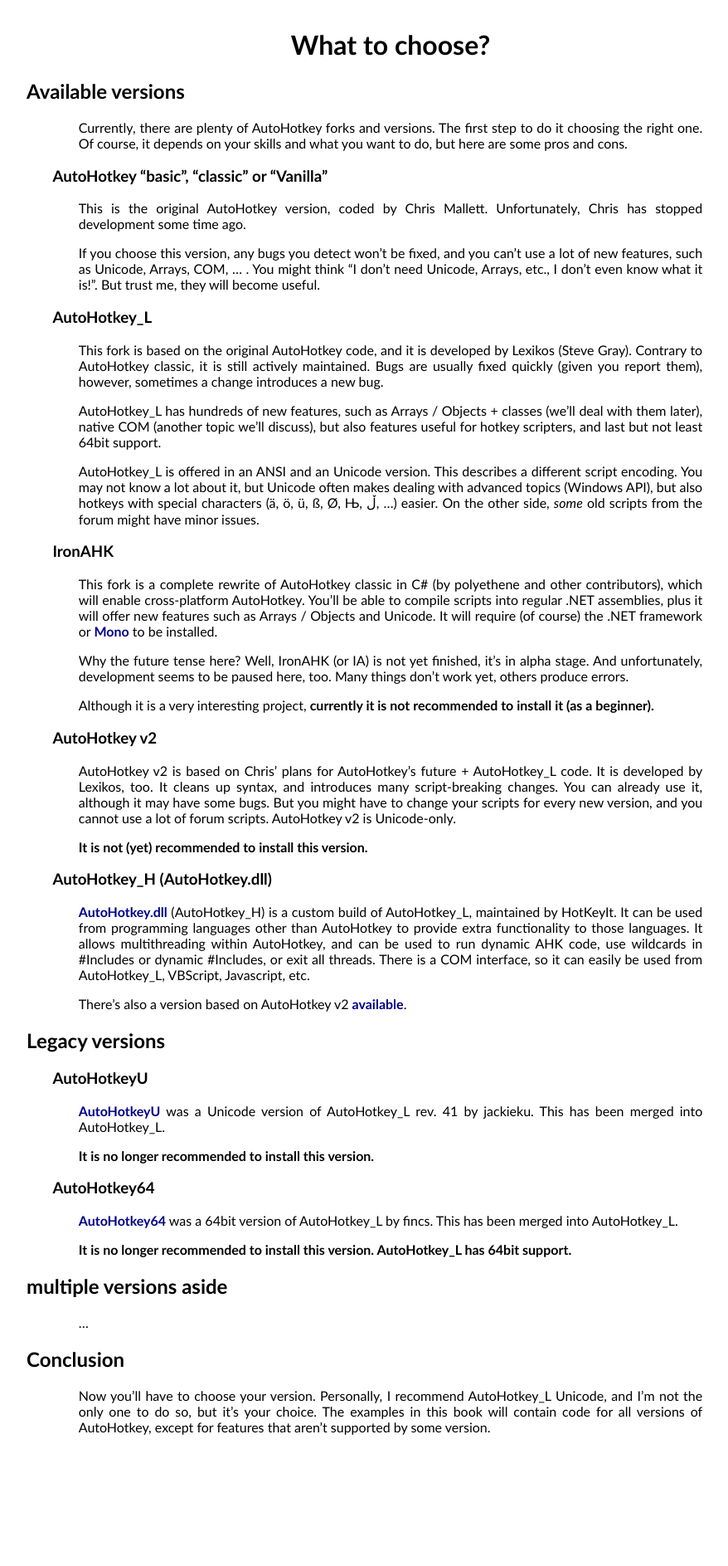
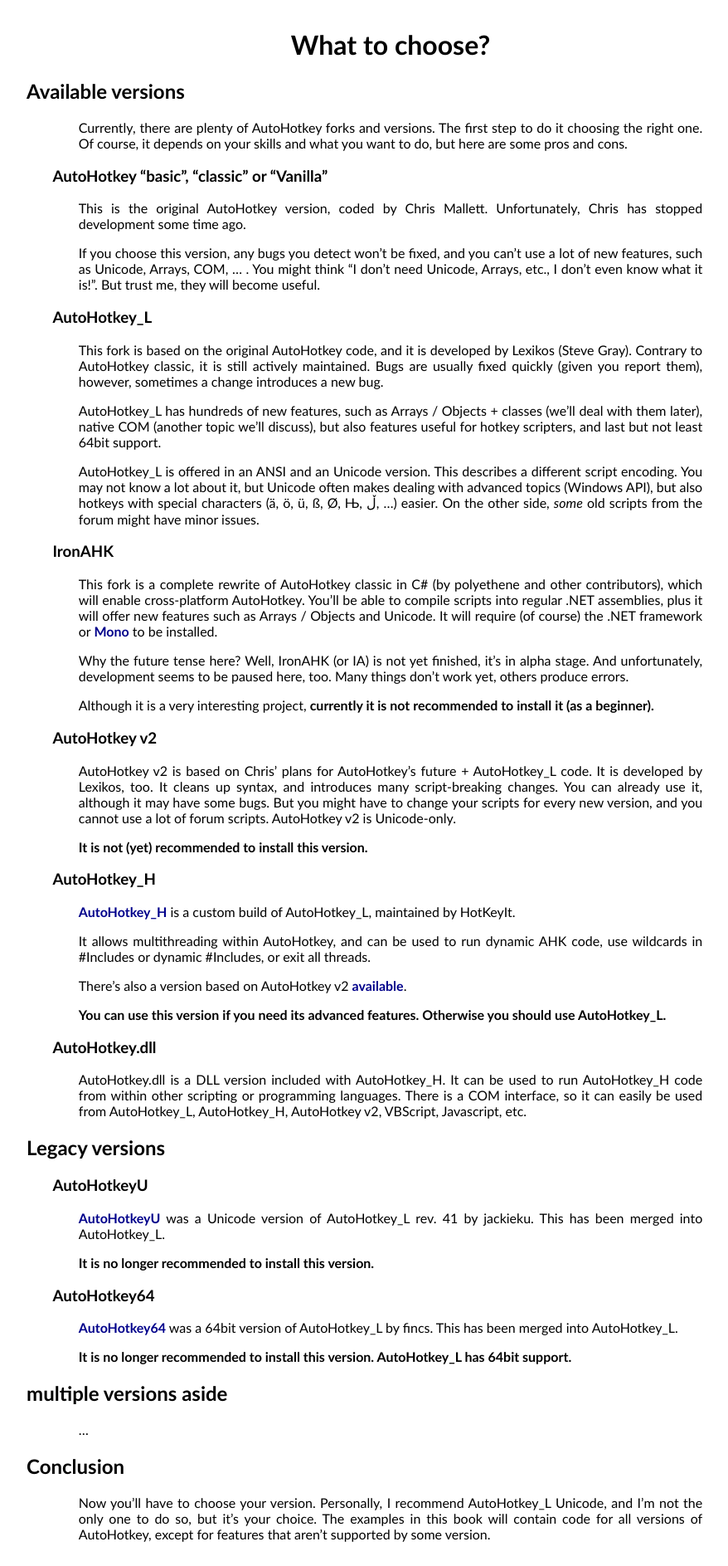
Before and after one commit to maul-esel/ahkbook, a Jekyll site: the page built from en/_posts/2011-10-30-What-Version-To-Choose.markdown, in a window 1280 px wide. Shown: the whole page at 83% size, without its empty margins (169-1047 px from the left). Built offline with Jekyll 4.4.1, drawn with Linux system fonts in a browser that asks for light colours; before the commit the page ends 1758 px from its top, so only the background shows below that.

Commit message:
add compiling paragraph on AHK_H; add more info to choose-version

```diff
--- a/en/_posts/2011-10-30-Compiling.markdown
+++ b/en/_posts/2011-10-30-Compiling.markdown
@@ -44,4 +44,4 @@ As IronAHK doesn't have a GUI compiler yet, use the command line / terminal and
 Currently, compiling AutoHotkey v2 scripts is not possible. This will be added in the final version (or earlier).
 
 ### AutoHotkey_H
-...
+Compiling of AutoHotkey\_H code will be included in the next release.
--- a/en/_posts/2011-10-30-What-Version-To-Choose.markdown
+++ b/en/_posts/2011-10-30-What-Version-To-Choose.markdown
@@ -37,10 +37,17 @@ AutoHotkey v2 is Unicode-only.
 
 **It is not (yet) recommended to install this version.**
 
-### AutoHotkey\_H (AutoHotkey.dll)
-[AutoHotkey.dll](http://www.autohotkey.com/forum/topic43049.html) (AutoHotkey\_H) is a custom build of AutoHotkey\_L, maintained by HotKeyIt. It can be used from programming languages other than AutoHotkey to provide extra functionality to those languages. It allows multithreading within AutoHotkey, and can be used to run dynamic AHK code, use wildcards in #Includes or dynamic #Includes, or exit all threads. There is a COM interface, so it can easily be used from AutoHotkey\_L, VBScript, Javascript, etc.
+### AutoHotkey\_H
+[AutoHotkey\_H](http://www.autohotkey.com/forum/topic43049.html) is a custom build of AutoHotkey\_L, maintained by HotKeyIt.
+
+It allows multithreading within AutoHotkey, and can be used to run dynamic AHK code, use wildcards in #Includes or dynamic #Includes, or exit all threads.
 
 There's also a version based on AutoHotkey v2 [available](http://www.autohotkey.net/~HotKeyIt/AutoHotkey2alpha.zip).
+
+**You can use this version if you need its advanced features. Otherwise you should use AutoHotkey\_L.**
+
+### AutoHotkey.dll
+AutoHotkey.dll is a DLL version included with AutoHotkey\_H. It can be used to run AutoHotkey\_H code from within other scripting or programming languages.  There is a COM interface, so it can easily be used from AutoHotkey\_L, AutoHotkey\_H, AutoHotkey v2, VBScript, Javascript, etc.
 
 ## Legacy versions
 
```
